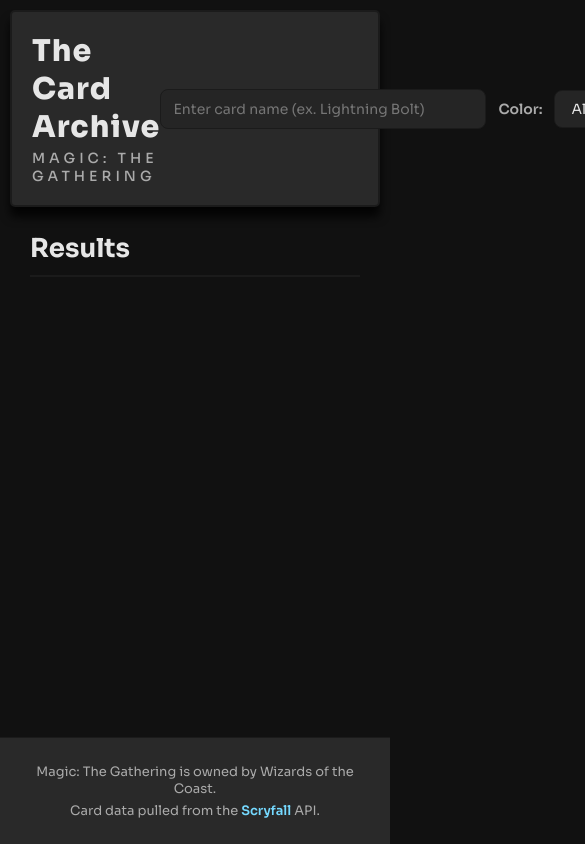
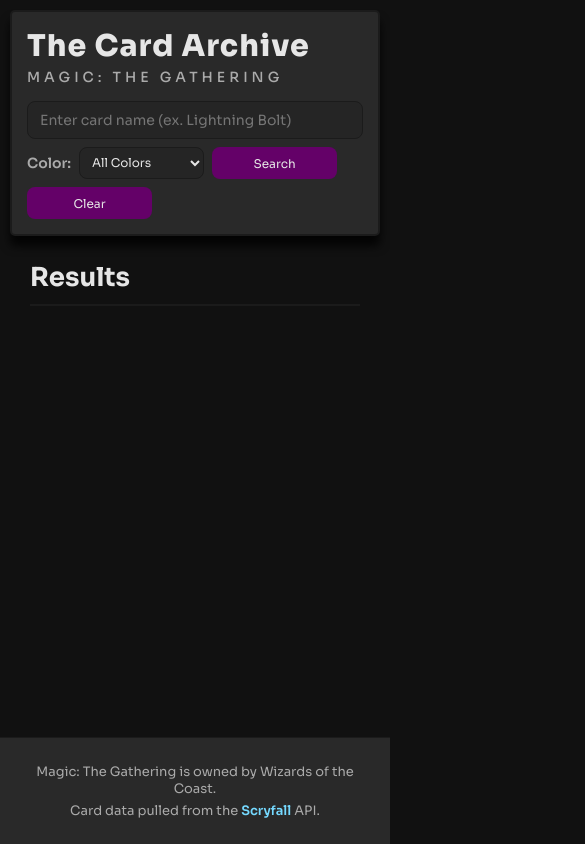
Before and after one commit to feather204/fetch-api-page, a plain HTML site: page index.html in a window 390 px wide. Shown: the top 844 px of the page, 585 px wide, since content can reach past the window. Drawn offline with Linux system fonts and the light colour scheme.

Commit message:
Added a size constraint for smaller width.

```diff
--- a/style.css
+++ b/style.css
@@ -65,6 +65,7 @@ header h1 {
     display: flex;
     align-items: center;
     gap: 12px;
+    flex-wrap: nowrap;
 }
 
 #search h2 {
@@ -246,3 +247,29 @@ footer a {
 footer a:hover {
     text-decoration: underline;
 }
+
+@media (max-width: 900px) {
+    header {
+        flex-direction: column;
+        align-items: stretch;
+        gap: 15px;
+        padding: 15px;
+    }
+
+    #search {
+        flex-wrap: wrap;
+        gap: 8px;
+    }
+
+    #search input {
+        width: 100%;
+        box-sizing: border-box;
+    }
+
+    #search select,
+    #search button {
+        height: 32px;
+        padding: 0 8px;
+        font-size: 12px;
+    }
+}
```
